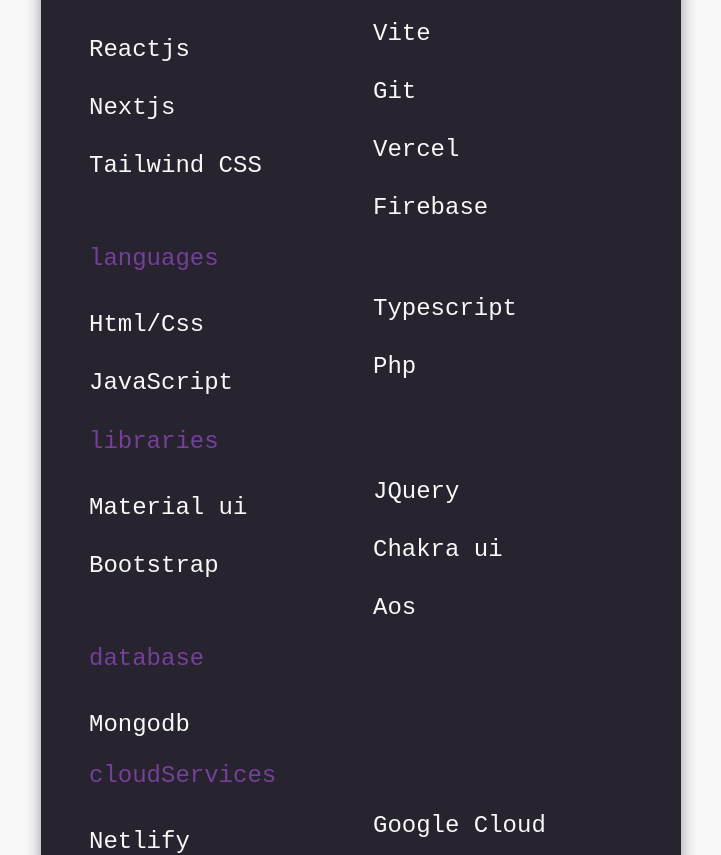
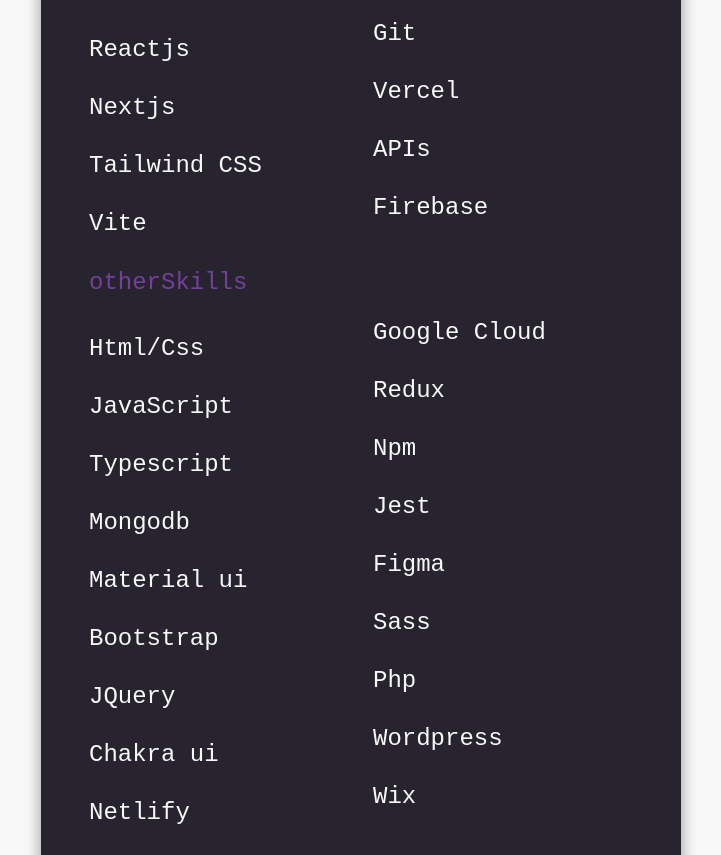
Before and after one commit to GIT-Gizmo/dave, a React (Vite) app: page /about in a window 1280 px wide. Shown: the part 1400-2255 px from the top of the page, without its empty margins (279-1000 px from the left). Built offline with nearby package versions, Linux system fonts and the light colour scheme.

Commit message:
fixed typo

```diff
--- a/src/assets/info/Info.jsx
+++ b/src/assets/info/Info.jsx
@@ -61,13 +61,11 @@
   ],
   bio: "Hello! I'm Boluwatife David, a dynamic Frontend developer transitioning to Full Stack soon. I enjoy learning new technologies and trying out new Frontend tools. I recently started contributing to open source projects and it's practically my new hobby. I'm available to collaborate on impactful projects",
   skills: {
-    mainStack: ['Reactjs', 'Nextjs', 'Tailwind CSS', 'Vite', 'Git', 'Vercel', 'Firebase'],
-    languages: ['Html/Css', 'JavaScript', 'Typescript', 'Php'],
-    libraries: ['Material ui', 'Bootstrap', 'JQuery', 'Chakra ui', 'Aos'],
-    database: [ /*'Supabase',*/ 'Mongodb'],
-    cloudServices: ['Netlify', 'Google Cloud'],
-  tools: ['Redux', 'Npm', 'Jest', 'Figma', 'Sass', /*'Cypress'*/],
-    cms: ['Wordpress', 'Wix'],
+    mainStack: ['Reactjs', 'Nextjs', 'Tailwind CSS', 'Vite', 'Git', 'Vercel', 'APIs', 'Firebase'],
+    otherSkills: ['Html/Css', 'JavaScript', 'Typescript','Mongodb', 'Material ui', 'Bootstrap', 'JQuery', 'Chakra ui', 'Netlify', 'Google Cloud', 'Redux', 'Npm', 'Jest', 'Figma', 'Sass', 'Php', 'Wordpress', 'Wix'],
+    /*database: [ 'Supabase', ],
+  tools: [ 'Cypress'],
+    cms: [],*/
     interests: ['Nodejs', 'Expressjs', 'Nestjs', 'Graphql', 'Rest api', 'Python', 'React native']
   },
   hobbies: [
@@ -105,7 +103,7 @@
     //   for the null ones, the button will not show up
     {
       title: 'PromptSynth',
-      detail: 'Prompt Synth is a platform for sharing and exploring powerful AI prompts.Built with the robust full-stack capabilities of Next.js and beautifully styled with Tailwind CSS. ',
+      detail: 'Prompt Synth is a platform for sharing and exploring powerful AI prompts.Built with the robust full-stack capabilities of Next.js and MongoDB, beautifully styled with Tailwind CSS. ',
       stack: 'Html, Css, Bootstrap, jQuery',
       live: 'https://promptsynth.vercel.app', //this should be a link to the live version of your project, think github pages, netlify, heroku, etc. Or your own domain, if you have it.
       source: 'https://github.com/GIT-Gizmo/promptsynth', // this should be a link to the **repository** of the project, where the code is hosted.
```
